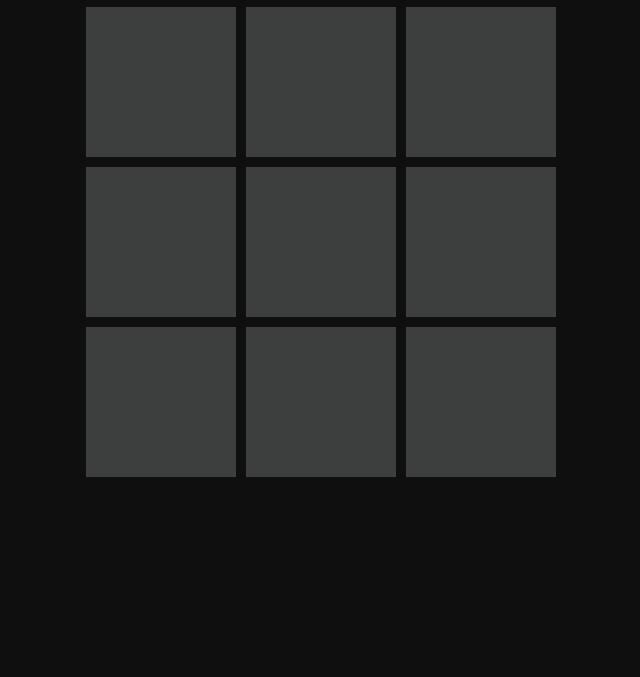
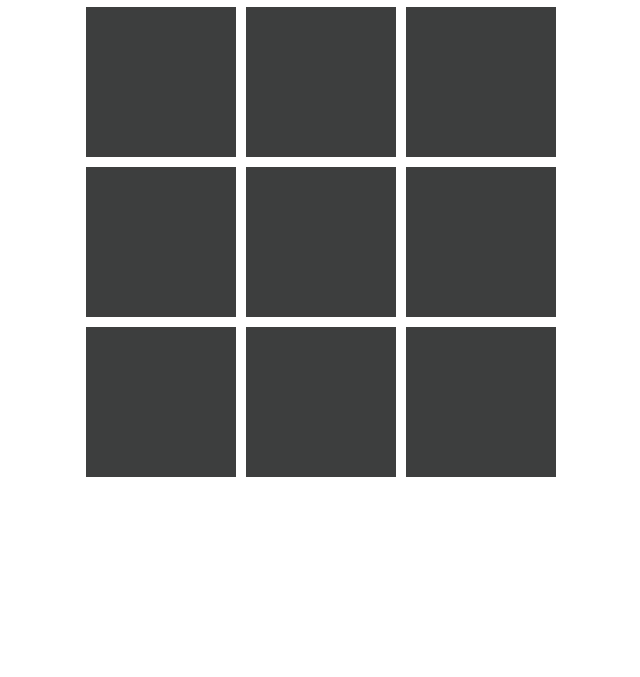
Before and after one commit to YahiaTarek01/test, a plain HTML site: page index.html in a window 1280 px wide. Shown: the part 123-800 px from the top of the page, without its empty margins (354-994 px from the left). Drawn offline with Linux system fonts and the light colour scheme.

Commit message:
index.html

```diff
--- a/index.html
+++ b/index.html
@@ -6,7 +6,7 @@
 
     <style>
         body {
-            background-color: rgb(15, 15, 15);
+            background-color: #fff;
             margin: 0;
             padding: 0;
             display: flex;
```
